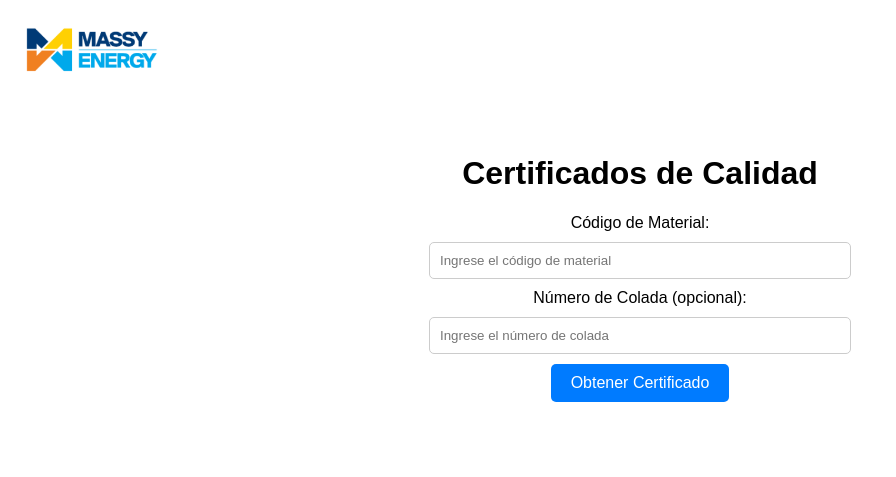
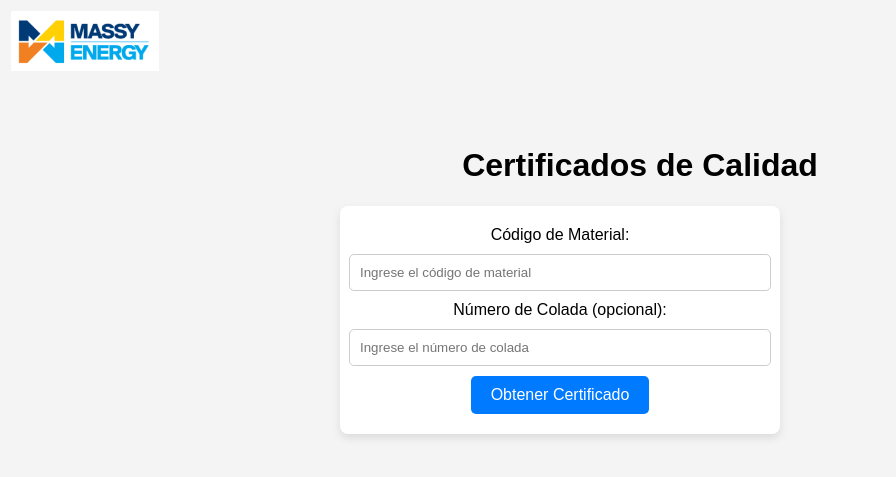
Before and after one commit to EsacnhezAndres/CertificadosQ, a plain HTML site: page index.html in a window 1280 px wide. Shown: the whole page, without its empty margins (0-896 px from the left). Drawn offline with Linux system fonts and the light colour scheme.

Commit message:
08.10.2024 15.31

```diff
--- a/styles.css
+++ b/styles.css
@@ -21,7 +21,7 @@
 }
 
 .logo {
-    width: 150px; /* Puedes ajustar el tamaño del logo si es necesario */
+    width: 150px;
     height: auto;
 }
 
@@ -30,13 +30,19 @@ form {
     display: flex;
     flex-direction: column;
     align-items: center;
+    background-color: #fff;
+    padding: 20px;
+    box-shadow: 0 4px 8px rgba(0, 0, 0, 0.1); /* Agrega la sombra para darle profundidad */
+    border-radius: 8px; /* Bordes redondeados */
+    margin-top: 20px;
+    max-width: 400px;
+    width: 100%;
 }
 
 input {
     padding: 10px;
     margin: 10px 0;
-    width: 80%;
-    max-width: 400px;
+    width: 100%;
     border: 1px solid #ccc;
     border-radius: 5px;
 }
@@ -59,3 +65,10 @@ button:hover {
     margin-top: 20px;
     font-size: 16px;
 }
+
+/* Agregamos un fondo claro para dar contraste */
+body {
+    background-color: #f4f4f4;
+    margin: 0;
+    padding: 0;
+}
```
